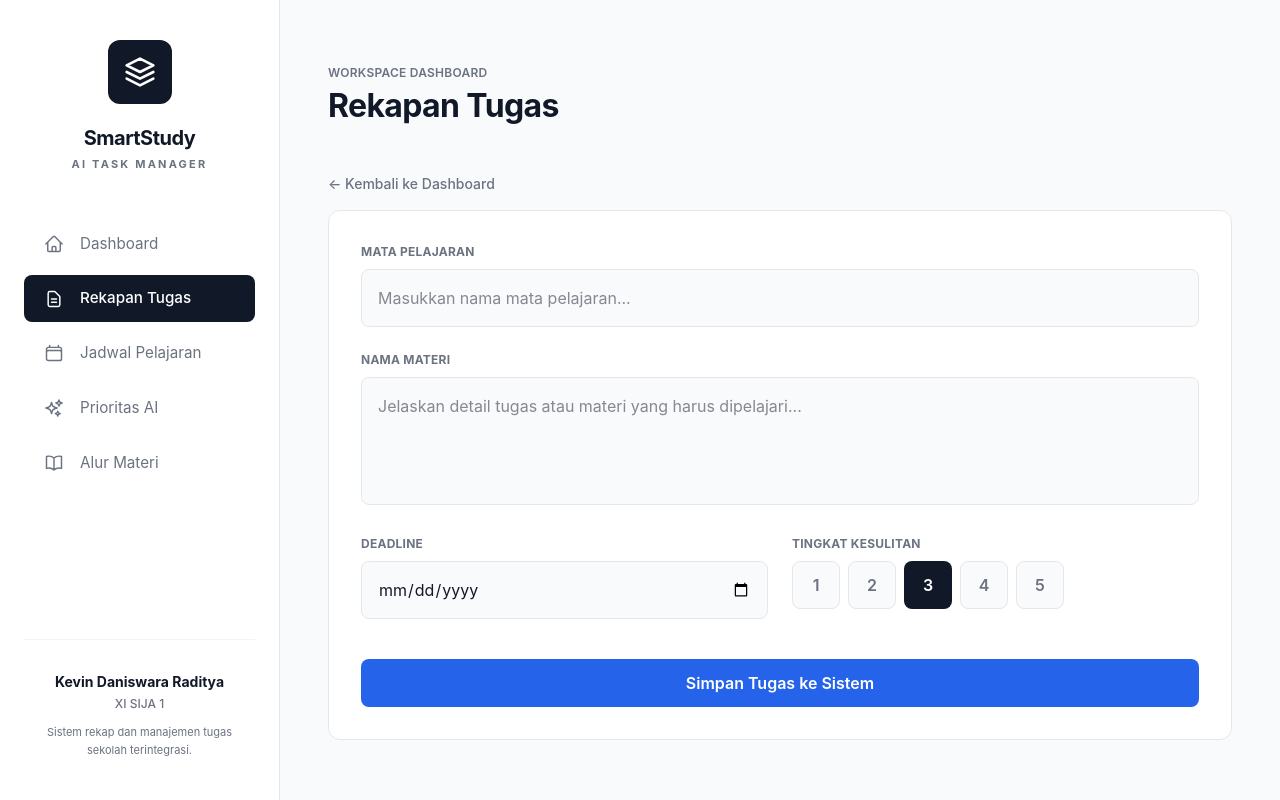
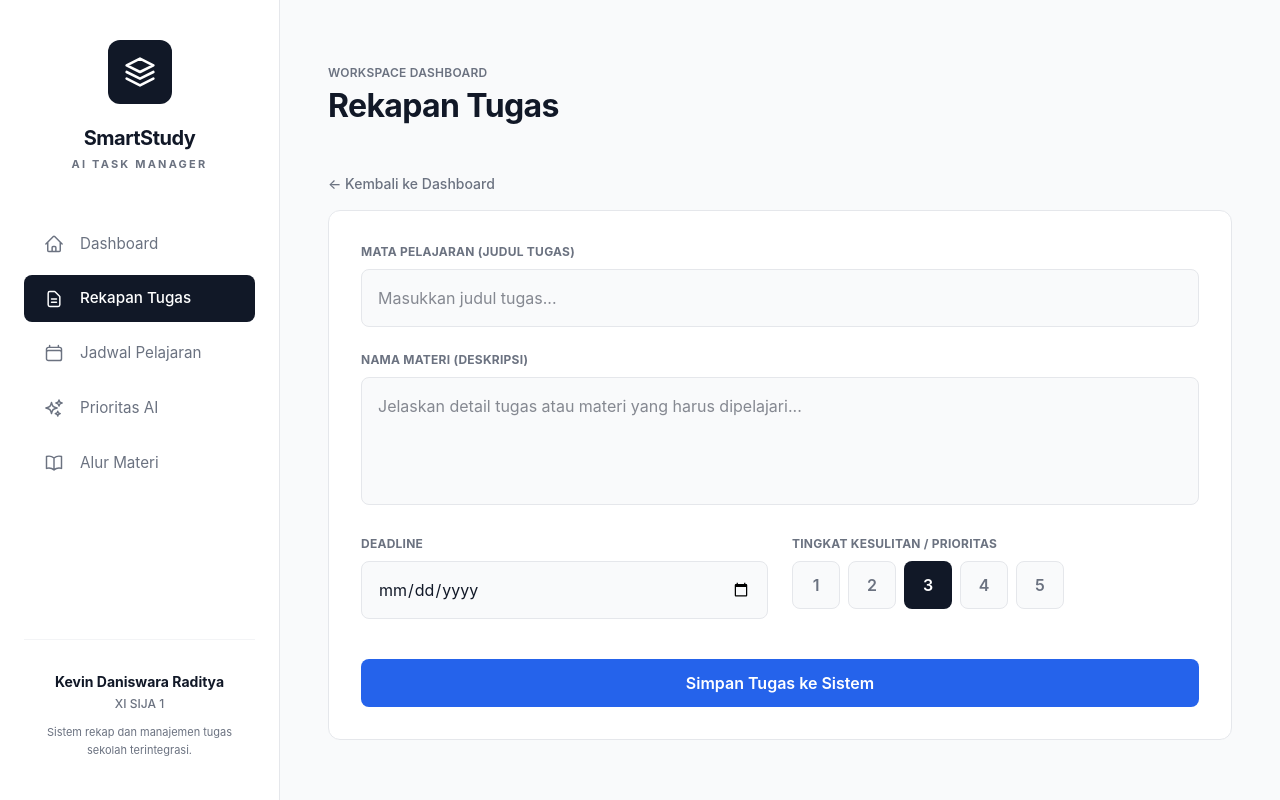
Before and after one commit to Falrafa4/smart-study, a React (Vite) app in the folder frontend/: page /tugas in a window 1280 px wide. Built offline with nearby package versions, Linux system fonts and the light colour scheme.

Commit message:
feat(frontend): integrate DetailTugas form with backend API

```diff
--- a/frontend/package.json
+++ b/frontend/package.json
@@ -10,6 +10,7 @@
     "preview": "vite preview"
   },
   "dependencies": {
+    "axios": "^1.18.1",
     "framer-motion": "^12.42.2",
     "react": "^19.2.7",
     "react-dom": "^19.2.7",
--- a/frontend/src/pages/DetailTugas.jsx
+++ b/frontend/src/pages/DetailTugas.jsx
@@ -1,9 +1,60 @@
 import { useState } from 'react';
 import { Link } from 'react-router-dom';
+import axios from 'axios';
 import Button from '../components/Button';
 
 export default function DetailTugas() {
-  const [difficulty, setDifficulty] = useState(3);
+  const [judul, setJudul] = useState('');
+  const [deskripsi, setDeskripsi] = useState('');
+  const [deadline, setDeadline] = useState('');
+  const [prioritas, setPrioritas] = useState(3);
+
+  const handleSubmit = async (e) => {
+    e.preventDefault();
+    try {
+      // Map prioritas number to string that makes sense for the backend
+      const prioritasMap = {
+        1: "Sangat Rendah",
+        2: "Rendah",
+        3: "Menengah",
+        4: "Tinggi",
+        5: "Sangat Tinggi"
+      };
+
+      const payload = {
+        mapel_id: 1,
+        judul,
+        deskripsi,
+        prioritas: prioritasMap[prioritas] || "Menengah",
+      };
+
+      // Handle deadline format for Pydantic datetime validation
+      // If deadline is an empty string, we set it to null or omit it
+      if (deadline) {
+        // Appending time to make it a valid ISO 8601 datetime string,
+        // e.g. "2026-07-15T00:00:00.000Z"
+        payload.deadline = new Date(deadline).toISOString();
+      } else {
+        payload.deadline = null;
+      }
+
+      const response = await axios.post('http://127.0.0.1:8000/api/tugas', payload);
+
+      if (response.status === 201) {
+        alert("Tugas Berhasil Disimpan!");
+        setJudul('');
+        setDeskripsi('');
+        setDeadline('');
+        setPrioritas(3);
+      }
+    } catch (error) {
+      // Show more detailed error message if available
+      const errorMsg = error.response?.data?.detail
+        ? JSON.stringify(error.response.data.detail)
+        : error.message;
+      alert("Gagal: " + errorMsg);
+    }
+  };
 
   return (
     <div className="space-y-cobalt-md py-4">
@@ -18,21 +69,26 @@ export default function DetailTugas() {
       </div>
 
       {/* Form Card */}
-      <div className="bg-cobalt-surface rounded-cobalt-lg border border-gray-200 p-cobalt-lg space-y-6">
+      <form onSubmit={handleSubmit} className="bg-cobalt-surface rounded-cobalt-lg border border-gray-200 p-cobalt-lg space-y-6">
         {/* Input Mata Pelajaran */}
         <div>
-          <label className="block text-[0.75rem] font-bold text-cobalt-secondary uppercase tracking-[0.02em] mb-2">Mata Pelajaran</label>
+          <label className="block text-[0.75rem] font-bold text-cobalt-secondary uppercase tracking-[0.02em] mb-2">Mata Pelajaran (Judul Tugas)</label>
           <input
             type="text"
+            value={judul}
+            onChange={(e) => setJudul(e.target.value)}
             className="w-full bg-cobalt-neutral border border-gray-200 rounded-cobalt-md p-4 text-cobalt-primary focus:ring-2 focus:ring-cobalt-tertiary focus:border-cobalt-tertiary transition-all outline-none"
-            placeholder="Masukkan nama mata pelajaran..."
+            placeholder="Masukkan judul tugas..."
+            required
           />
         </div>
 
         {/* Input Materi */}
         <div>
-          <label className="block text-[0.75rem] font-bold text-cobalt-secondary uppercase tracking-[0.02em] mb-2">Nama Materi</label>
+          <label className="block text-[0.75rem] font-bold text-cobalt-secondary uppercase tracking-[0.02em] mb-2">Nama Materi (Deskripsi)</label>
           <textarea
+            value={deskripsi}
+            onChange={(e) => setDeskripsi(e.target.value)}
             className="w-full bg-cobalt-neutral border border-gray-200 rounded-cobalt-md p-4 h-32 text-cobalt-primary focus:ring-2 focus:ring-cobalt-tertiary focus:border-cobalt-tertiary transition-all outline-none resize-none"
             placeholder="Jelaskan detail tugas atau materi yang harus dipelajari..."
           />
@@ -44,17 +100,21 @@ export default function DetailTugas() {
             <label className="block text-[0.75rem] font-bold text-cobalt-secondary uppercase tracking-[0.02em] mb-2">Deadline</label>
             <input
               type="date"
+              value={deadline}
+              onChange={(e) => setDeadline(e.target.value)}
               className="w-full bg-cobalt-neutral border border-gray-200 rounded-cobalt-md p-4 text-cobalt-primary focus:ring-2 focus:ring-cobalt-tertiary focus:border-cobalt-tertiary transition-all outline-none"
+              required
             />
           </div>
           <div>
-            <label className="block text-[0.75rem] font-bold text-cobalt-secondary uppercase tracking-[0.02em] mb-2">Tingkat Kesulitan</label>
+            <label className="block text-[0.75rem] font-bold text-cobalt-secondary uppercase tracking-[0.02em] mb-2">Tingkat Kesulitan / Prioritas</label>
             <div className="flex gap-2">
               {[1, 2, 3, 4, 5].map((n) => (
                 <Button
                   key={n}
-                  variant={difficulty === n ? 'dark' : 'neutral'}
-                  onClick={() => setDifficulty(n)}
+                  type="button"
+                  variant={prioritas === n ? 'dark' : 'neutral'}
+                  onClick={() => setPrioritas(n)}
                   className="w-12 h-12 rounded-cobalt-md"
                 >
                   {n}
@@ -67,14 +127,14 @@ export default function DetailTugas() {
         {/* Tombol Simpan (Primary Action) */}
         <div className="pt-4">
           <Button
-            type="button"
+            type="submit"
             variant="primary"
             className="w-full"
           >
             Simpan Tugas ke Sistem
           </Button>
         </div>
-      </div>
+      </form>
     </div>
   );
 }
```
Also changed, not shown: 1 other file (tests, documents, lock files or other folders).
